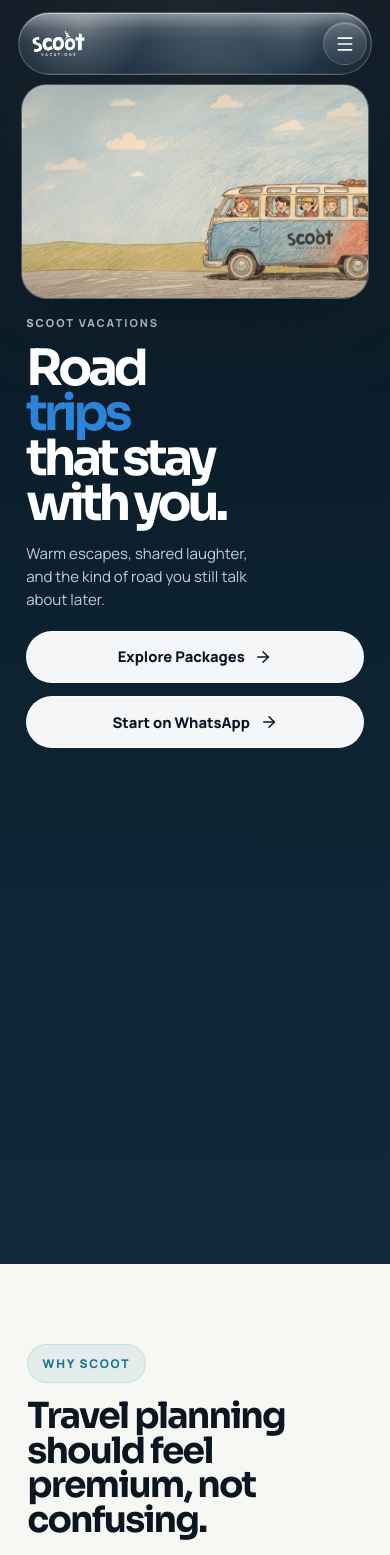
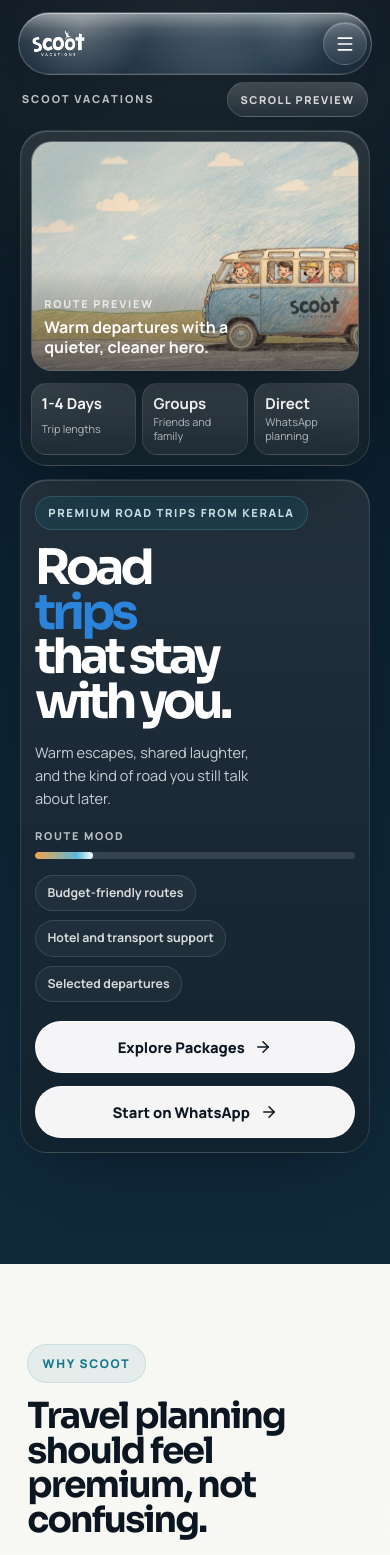
Before and after one commit to scootvacation-sys/scootwebsite, a React (Vite) app: page / in a window 390 px wide. Shown: the top 1555 px of the page. Built offline with nearby package versions, Linux system fonts and the light colour scheme.

Commit message:
Redesign compact hero layout

```diff
--- a/src/components/ScrollHero.css
+++ b/src/components/ScrollHero.css
@@ -276,20 +276,61 @@
 }
 
 .scroll-cinema__mobile-shell {
-  width: min(100% - 1.8rem, 23.6rem);
+  width: min(100% - 1.4rem, 24.5rem);
   min-height: 100svh;
   margin: 0 auto;
-  padding: 5.85rem 0 2rem;
+  padding: 5.55rem 0 2rem;
   display: grid;
   align-content: start;
-  gap: 1.15rem;
+  gap: 0.95rem;
+}
+
+.scroll-cinema__mobile-topbar {
+  display: flex;
+  align-items: center;
+  justify-content: space-between;
+  gap: 0.8rem;
+  padding: 0 0.12rem;
+}
+
+.scroll-cinema__mobile-status {
+  display: inline-flex;
+  align-items: center;
+  justify-content: center;
+  min-height: 2rem;
+  padding: 0.45rem 0.8rem;
+  border: 1px solid rgba(255, 255, 255, 0.14);
+  border-radius: 999px;
+  background:
+    linear-gradient(180deg, rgba(255, 255, 255, 0.16), rgba(255, 255, 255, 0.04)),
+    rgba(255, 255, 255, 0.04);
+  color: rgba(255, 255, 255, 0.82);
+  font-size: 0.68rem;
+  font-weight: 800;
+  letter-spacing: 0.14em;
+  text-transform: uppercase;
+}
+
+.scroll-cinema__mobile-stage {
+  position: relative;
+  display: grid;
+  gap: 0.75rem;
+  padding: 0.72rem;
+  border: 1px solid rgba(255, 255, 255, 0.12);
+  border-radius: 2rem;
+  background:
+    linear-gradient(180deg, rgba(255, 255, 255, 0.12), rgba(255, 255, 255, 0.04)),
+    rgba(8, 19, 29, 0.58);
+  box-shadow:
+    0 30px 70px -44px rgba(2, 9, 18, 0.9),
+    inset 0 1px 0 rgba(255, 255, 255, 0.18);
 }
 
 .scroll-cinema__mobile-media {
   position: relative;
   overflow: hidden;
-  aspect-ratio: 16 / 9.4;
-  border-radius: 1.85rem;
+  aspect-ratio: 16 / 10.6;
+  border-radius: 1.45rem;
   border: 1px solid rgba(255, 255, 255, 0.18);
   background:
     linear-gradient(180deg, rgba(255, 255, 255, 0.12), rgba(255, 255, 255, 0.04)),
@@ -326,40 +367,169 @@
   inset: 0;
   z-index: 2;
   background:
-    linear-gradient(180deg, rgba(6, 17, 28, 0.06), transparent 30%),
-    linear-gradient(180deg, transparent 68%, rgba(6, 17, 28, 0.2));
+    linear-gradient(180deg, rgba(6, 17, 28, 0.04), transparent 30%),
+    linear-gradient(180deg, transparent 56%, rgba(6, 17, 28, 0.58));
   pointer-events: none;
+}
+
+.scroll-cinema__mobile-caption {
+  position: absolute;
+  left: 0.9rem;
+  right: 0.9rem;
+  bottom: 0.85rem;
+  z-index: 3;
+  display: grid;
+  gap: 0.25rem;
+  max-width: 14rem;
+}
+
+.scroll-cinema__mobile-caption span {
+  color: rgba(255, 255, 255, 0.72);
+  font-size: 0.68rem;
+  font-weight: 800;
+  letter-spacing: 0.16em;
+  text-transform: uppercase;
+}
+
+.scroll-cinema__mobile-caption strong {
+  color: rgba(255, 255, 255, 0.96);
+  font-size: 1rem;
+  line-height: 1.28;
+}
+
+.scroll-cinema__mobile-metrics {
+  display: grid;
+  grid-template-columns: repeat(3, minmax(0, 1fr));
+  gap: 0.55rem;
+}
+
+.scroll-cinema__mobile-metric {
+  min-width: 0;
+  display: grid;
+  gap: 0.18rem;
+  padding: 0.8rem 0.75rem 0.72rem;
+  border: 1px solid rgba(255, 255, 255, 0.1);
+  border-radius: 1.1rem;
+  background:
+    linear-gradient(180deg, rgba(255, 255, 255, 0.12), rgba(255, 255, 255, 0.03)),
+    rgba(255, 255, 255, 0.02);
+}
+
+.scroll-cinema__mobile-metric strong {
+  color: white;
+  font-size: 0.94rem;
+  line-height: 1.1;
+}
+
+.scroll-cinema__mobile-metric span {
+  color: rgba(255, 255, 255, 0.66);
+  font-size: 0.68rem;
+  line-height: 1.3;
 }
 
 .scroll-cinema__mobile-copy {
   display: grid;
   align-content: start;
   gap: 0;
-  padding: 0 0.3rem;
+  padding: 1.1rem 1rem 1rem;
+  border: 1px solid rgba(255, 255, 255, 0.12);
+  border-radius: 1.7rem;
+  background:
+    linear-gradient(180deg, rgba(255, 255, 255, 0.11), rgba(255, 255, 255, 0.03)),
+    rgba(7, 18, 29, 0.54);
+  box-shadow:
+    0 24px 64px -42px rgba(2, 9, 18, 0.86),
+    inset 0 1px 0 rgba(255, 255, 255, 0.16);
+}
+
+.scroll-cinema__mobile-kicker {
+  display: inline-flex;
+  align-items: center;
+  width: fit-content;
+  min-height: 2rem;
+  padding: 0.45rem 0.78rem;
+  border-radius: 999px;
+  background: rgba(20, 116, 141, 0.18);
+  border: 1px solid rgba(109, 188, 209, 0.22);
+  color: rgba(220, 244, 250, 0.92);
+  font-size: 0.7rem;
+  font-weight: 800;
+  letter-spacing: 0.14em;
+  text-transform: uppercase;
 }
 
 .scroll-cinema__mobile-copy h1 {
-  max-width: 6.4ch;
-  margin-top: 0.85rem;
+  max-width: 6.2ch;
+  margin-top: 0.95rem;
   color: white;
-  font-size: clamp(3.2rem, 13vw, 4.6rem);
-  line-height: 0.9;
+  font-size: clamp(3rem, 12.4vw, 4.2rem);
+  line-height: 0.92;
   letter-spacing: -0.08em;
   text-wrap: balance;
 }
 
 .scroll-cinema__mobile-copy p {
-  max-width: 18.5rem;
+  max-width: 18.8rem;
   margin-top: 1rem;
   color: rgba(245, 248, 250, 0.8);
-  font-size: 1.02rem;
-  line-height: 1.55;
+  font-size: 0.98rem;
+  line-height: 1.58;
+}
+
+.scroll-cinema__mobile-progress {
+  display: grid;
+  gap: 0.45rem;
+  margin-top: 1.05rem;
+}
+
+.scroll-cinema__mobile-progress > span {
+  color: rgba(255, 255, 255, 0.7);
+  font-size: 0.68rem;
+  font-weight: 800;
+  letter-spacing: 0.16em;
+  text-transform: uppercase;
+}
+
+.scroll-cinema__mobile-progress-track {
+  position: relative;
+  height: 0.42rem;
+  overflow: hidden;
+  border-radius: 999px;
+  background: rgba(255, 255, 255, 0.12);
+}
+
+.scroll-cinema__mobile-progress-track span {
+  display: block;
+  height: 100%;
+  border-radius: inherit;
+  background: linear-gradient(90deg, #f2a44b, #59b8d9 72%, #ffffff);
+  box-shadow: 0 0 18px rgba(89, 184, 217, 0.32);
+}
+
+.scroll-cinema__mobile-pill-row {
+  display: flex;
+  flex-wrap: wrap;
+  gap: 0.55rem;
+  margin-top: 1rem;
+}
+
+.scroll-cinema__mobile-pill {
+  display: inline-flex;
+  align-items: center;
+  min-height: 2rem;
+  padding: 0.45rem 0.72rem;
+  border: 1px solid rgba(255, 255, 255, 0.12);
+  border-radius: 999px;
+  background: rgba(255, 255, 255, 0.04);
+  color: rgba(255, 255, 255, 0.82);
+  font-size: 0.77rem;
+  font-weight: 700;
 }
 
 .scroll-cinema__mobile-actions {
   display: grid;
   gap: 0.85rem;
-  margin-top: 1.2rem;
+  margin-top: 1.15rem;
 }
 
 .scroll-cinema__mobile-actions .scroll-cinema__cta {
@@ -370,8 +540,8 @@
 
 .scroll-cinema__mobile-loading {
   position: absolute;
-  left: 0.95rem;
-  bottom: 0.95rem;
+  right: 0.8rem;
+  top: 0.8rem;
   z-index: 3;
   display: inline-flex;
   align-items: center;
@@ -411,17 +581,17 @@
 
 @media (max-width: 760px) {
   .scroll-cinema__mobile-shell {
-    width: min(100% - 1.55rem, 22.9rem);
-    padding-top: 5.45rem;
+    width: min(100% - 1.3rem, 23.2rem);
+    padding-top: 5.3rem;
   }
 
   .scroll-cinema__mobile-copy h1 {
-    font-size: clamp(2.95rem, 12.4vw, 4rem);
+    font-size: clamp(2.85rem, 12vw, 3.8rem);
   }
 
   .scroll-cinema__mobile-copy p {
-    max-width: 17.25rem;
-    font-size: 0.98rem;
+    max-width: 17rem;
+    font-size: 0.95rem;
   }
 
   .scroll-cinema__label {
@@ -438,24 +608,42 @@
 
 @media (max-width: 560px) {
   .scroll-cinema__mobile-shell {
-    width: min(100% - 1.4rem, 21.7rem);
-    padding-top: 5.25rem;
-    gap: 0.95rem;
+    width: min(100% - 1.1rem, 21.9rem);
+    padding-top: 5.15rem;
+    gap: 0.85rem;
+  }
+
+  .scroll-cinema__mobile-stage {
+    padding: 0.62rem;
+    border-radius: 1.7rem;
   }
 
   .scroll-cinema__mobile-media {
-    aspect-ratio: 16 / 9.9;
-    border-radius: 1.6rem;
+    aspect-ratio: 16 / 11.2;
+    border-radius: 1.3rem;
+  }
+
+  .scroll-cinema__mobile-metrics {
+    gap: 0.42rem;
+  }
+
+  .scroll-cinema__mobile-metric {
+    padding: 0.72rem 0.62rem 0.66rem;
+    border-radius: 0.95rem;
   }
 
   .scroll-cinema__mobile-copy h1 {
-    max-width: 5.9ch;
-    font-size: clamp(2.8rem, 12.8vw, 3.65rem);
+    max-width: 5.8ch;
+    font-size: clamp(2.6rem, 12.5vw, 3.4rem);
   }
 
   .scroll-cinema__mobile-copy p {
-    max-width: 15.2rem;
-    font-size: 0.94rem;
+    max-width: 15rem;
+    font-size: 0.91rem;
+  }
+
+  .scroll-cinema__mobile-copy {
+    padding: 0.95rem 0.88rem 0.9rem;
   }
 
   .scroll-cinema__cta {
@@ -465,9 +653,15 @@
   }
 
   .scroll-cinema__mobile-loading {
-    left: 0.75rem;
-    bottom: 0.75rem;
+    right: 0.7rem;
+    top: 0.7rem;
     padding: 0.55rem 0.68rem;
     gap: 0.45rem;
   }
+
+  .scroll-cinema__mobile-caption {
+    left: 0.78rem;
+    right: 0.78rem;
+    bottom: 0.78rem;
+  }
 }
--- a/src/components/ScrollHero.jsx
+++ b/src/components/ScrollHero.jsx
@@ -100,6 +100,18 @@
   lateLine:
     'Choose the package, message Scoot, and leave the rest to the journey.',
 };
+
+const compactMetrics = [
+  { value: '1-4 Days', label: 'Trip lengths' },
+  { value: 'Groups', label: 'Friends and family' },
+  { value: 'Direct', label: 'WhatsApp planning' },
+];
+
+const compactPills = [
+  'Budget-friendly routes',
+  'Hotel and transport support',
+  'Selected departures',
+];
 
 const renderHeadlineWithAccent = (text, accentWord) => {
   if (!accentWord || !text.includes(accentWord)) {
@@ -427,6 +439,12 @@
       >
         {isCompact ? (
           <div className="scroll-cinema__mobile-shell">
+            <div className="scroll-cinema__mobile-topbar">
+              <span className="scroll-cinema__label">{copy.eyebrow}</span>
+              <span className="scroll-cinema__mobile-status">Scroll preview</span>
+            </div>
+
+            <div className="scroll-cinema__mobile-stage">
               <div className="scroll-cinema__mobile-media">
                 <div className="scroll-cinema__mobile-visual" aria-hidden="true">
                   <img
@@ -446,6 +464,11 @@
                   <div className="scroll-cinema__mobile-veil"></div>
                 </div>
 
+                <div className="scroll-cinema__mobile-caption">
+                  <span>Route preview</span>
+                  <strong>Warm departures with a quieter, cleaner hero.</strong>
+                </div>
+
                 {!loadingState.ready ? (
                   <div className="scroll-cinema__mobile-loading">
                     <span>Loading journey</span>
@@ -454,10 +477,38 @@
                 ) : null}
               </div>
 
+              <div className="scroll-cinema__mobile-metrics">
+                {compactMetrics.map((item) => (
+                  <div key={item.label} className="scroll-cinema__mobile-metric">
+                    <strong>{item.value}</strong>
+                    <span>{item.label}</span>
+                  </div>
+                ))}
+              </div>
+            </div>
+
             <div className="scroll-cinema__mobile-copy">
-              <span className="scroll-cinema__label">{copy.eyebrow}</span>
+              <span className="scroll-cinema__mobile-kicker">
+                Premium road trips from Kerala
+              </span>
               <h1>{renderHeadlineWithAccent(copy.headline, copy.headlineAccent)}</h1>
               <p>{copy.supportingLine}</p>
+
+              <div className="scroll-cinema__mobile-progress">
+                <span>Route mood</span>
+                <div className="scroll-cinema__mobile-progress-track">
+                  <span style={{ width: `${Math.max(uiProgress * 100, 18)}%` }}></span>
+                </div>
+              </div>
+
+              <div className="scroll-cinema__mobile-pill-row">
+                {compactPills.map((item) => (
+                  <span key={item} className="scroll-cinema__mobile-pill">
+                    {item}
+                  </span>
+                ))}
+              </div>
+
               <div className="scroll-cinema__mobile-actions">
                 <button
                   type="button"
```
Lines whose indentation alone changed are shown as unchanged.
